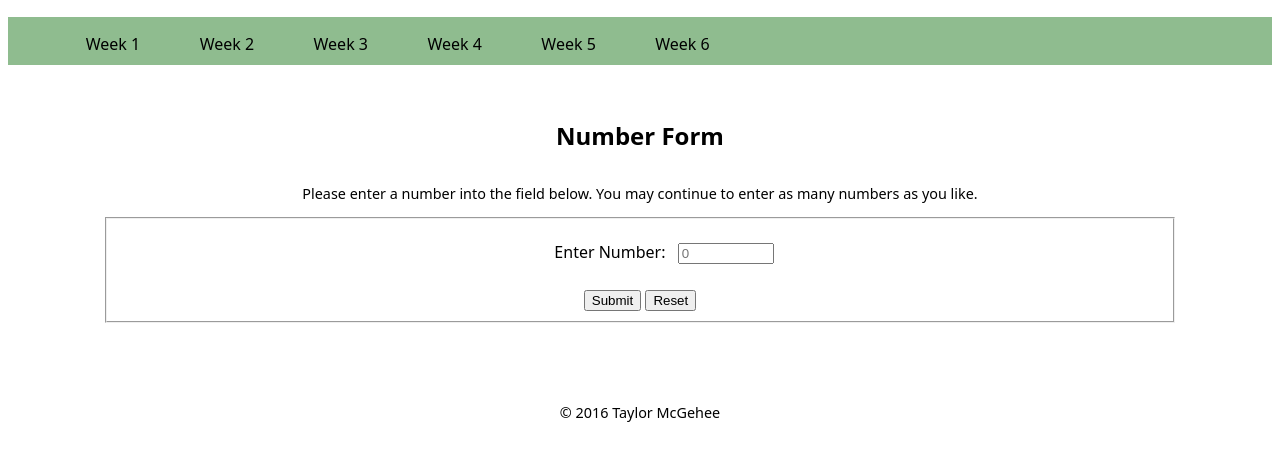
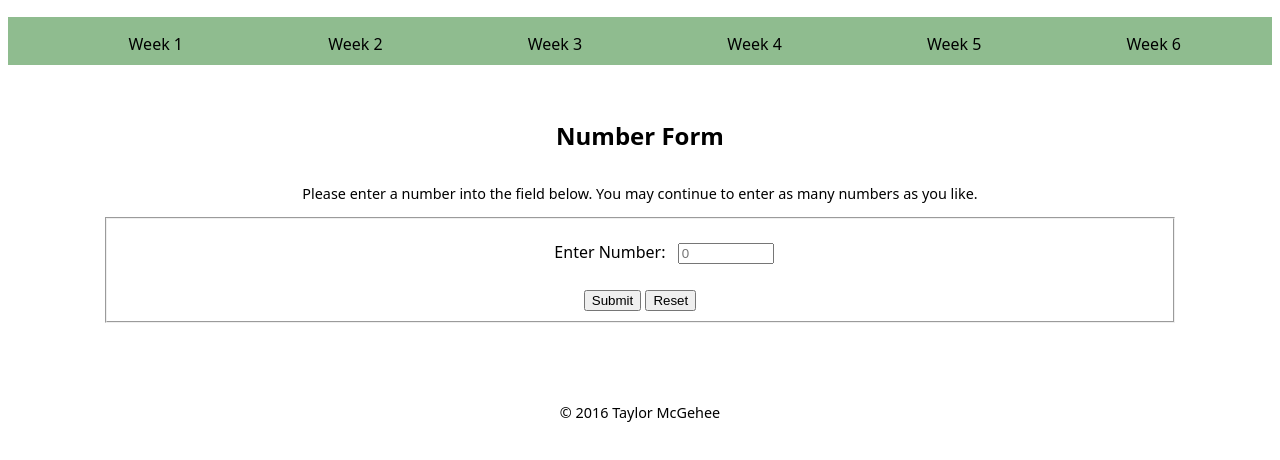
Before and after one commit to TJKamm/Course3-Assignments, a plain HTML site: page index.html in a window 1280 px wide. Shown: the part 178-638 px from the top of the page. Drawn offline with nearby package versions, Linux system fonts and the light colour scheme.

Commit message:
Fixed nav bar styling

```diff
--- a/css/stylesheet.css
+++ b/css/stylesheet.css
@@ -39,7 +39,7 @@ nav {
 nav li {
   float: left;
   text-align: center;
-  width: 8%;
+  width: 15%;
   margin-left: 1em;
   margin-top: 1em;
 }
```
